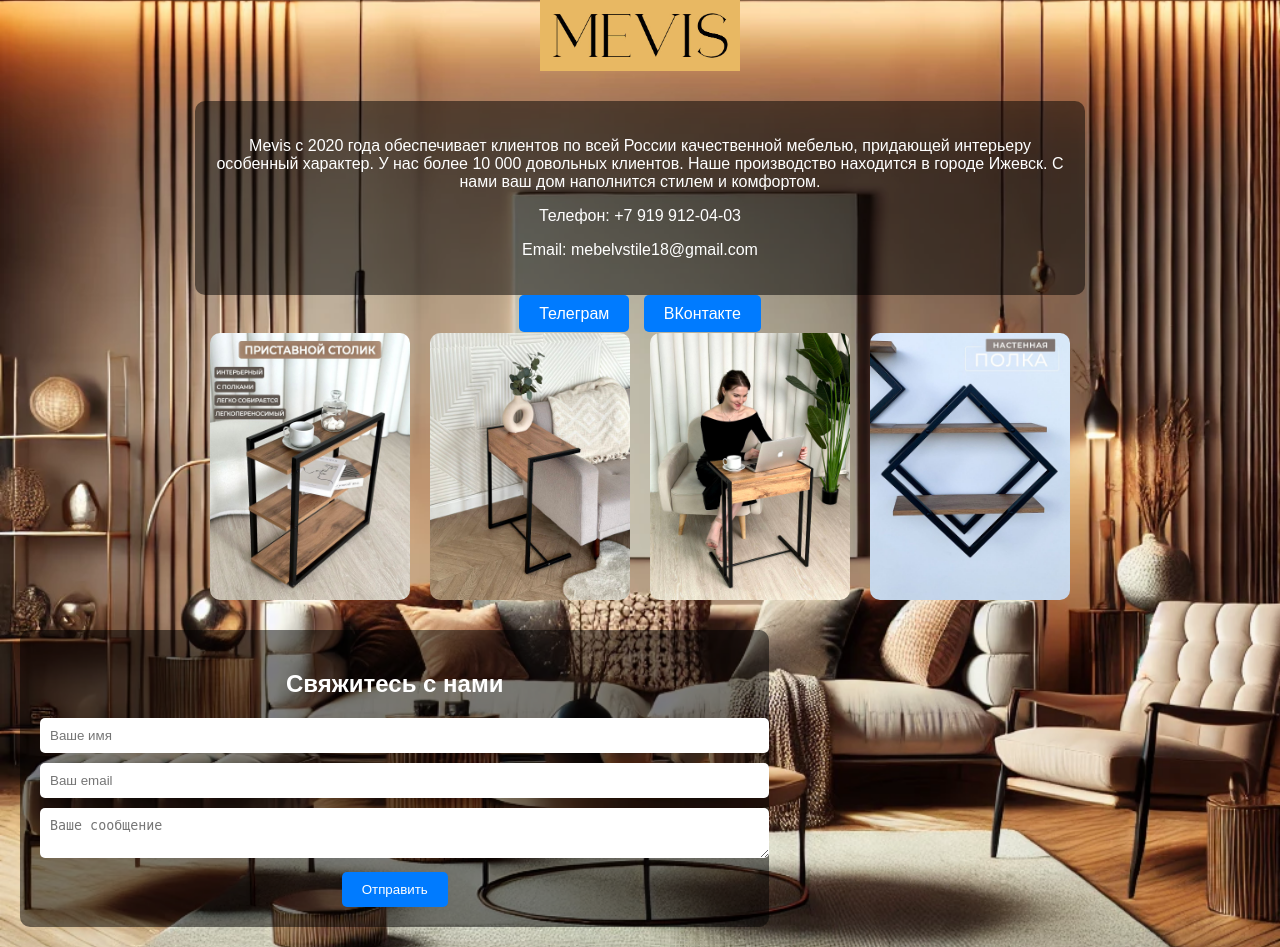
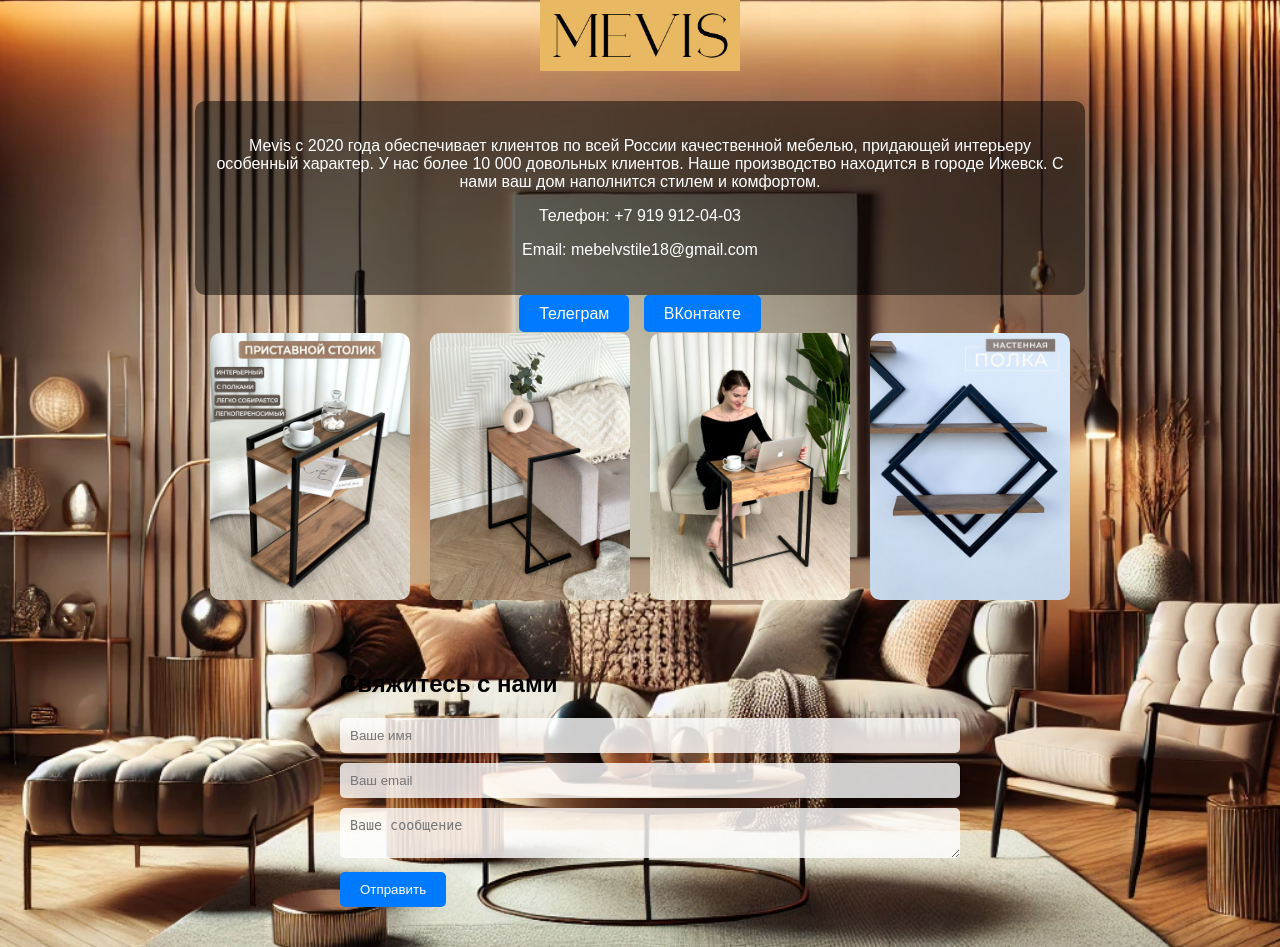
Before and after one commit to Ali-Maraz/mevis-shop, a Django app: template templates/home.html in a window 1280 px wide. Run offline with Django 5.2, Linux system fonts and the light colour scheme; the template is opened without the code that fills it, so the values that code supplies are empty.

Commit message:
Remove background for contact form and center it

```diff
--- a/templates/home.html
+++ b/templates/home.html
@@ -27,7 +27,7 @@
             padding: 20px;
             margin: 10px 0;
             border-radius: 10px;
-            max-width: 850px; /* Сделаем чуть шире */
+            max-width: 850px;
         }
 
         /* Стиль для социальных сетей */
@@ -46,12 +46,12 @@
 
         /* Стиль для формы */
         form {
-            background: rgba(0, 0, 0, 0.5); /* Прозрачный черный фон */
             padding: 20px;
             border-radius: 10px;
-            max-width: 850px; /* Сделаем чуть шире */
+            max-width: 600px; /* Сделаем форму уже */
             margin: 20px auto;
-            margin-left: 20px; /* Чуть-чуть сдвинем налево */
+            text-align: left; /* Выровняем текст по левому краю */
+            color: black; /* Установим цвет текста */
         }
 
         form input, form textarea {
@@ -60,6 +60,7 @@
             padding: 10px;
             border: none;
             border-radius: 5px;
+            background: rgba(255, 255, 255, 0.8); /* Легкий белый фон */
         }
 
         form button {
```
